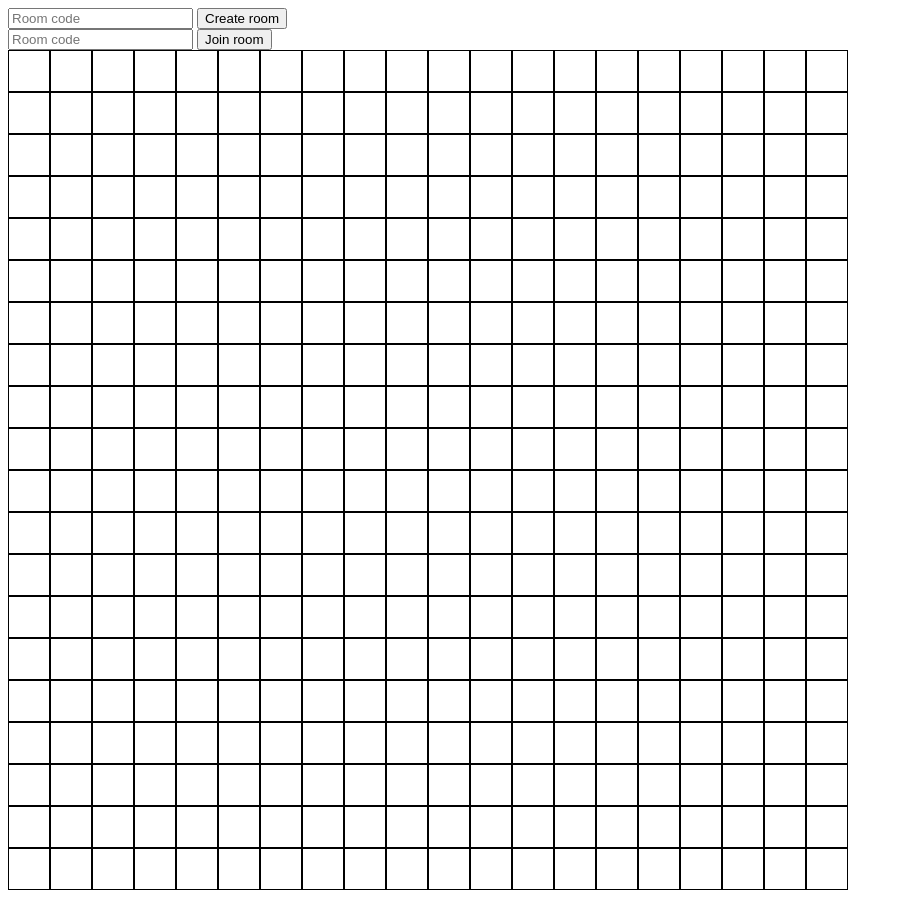
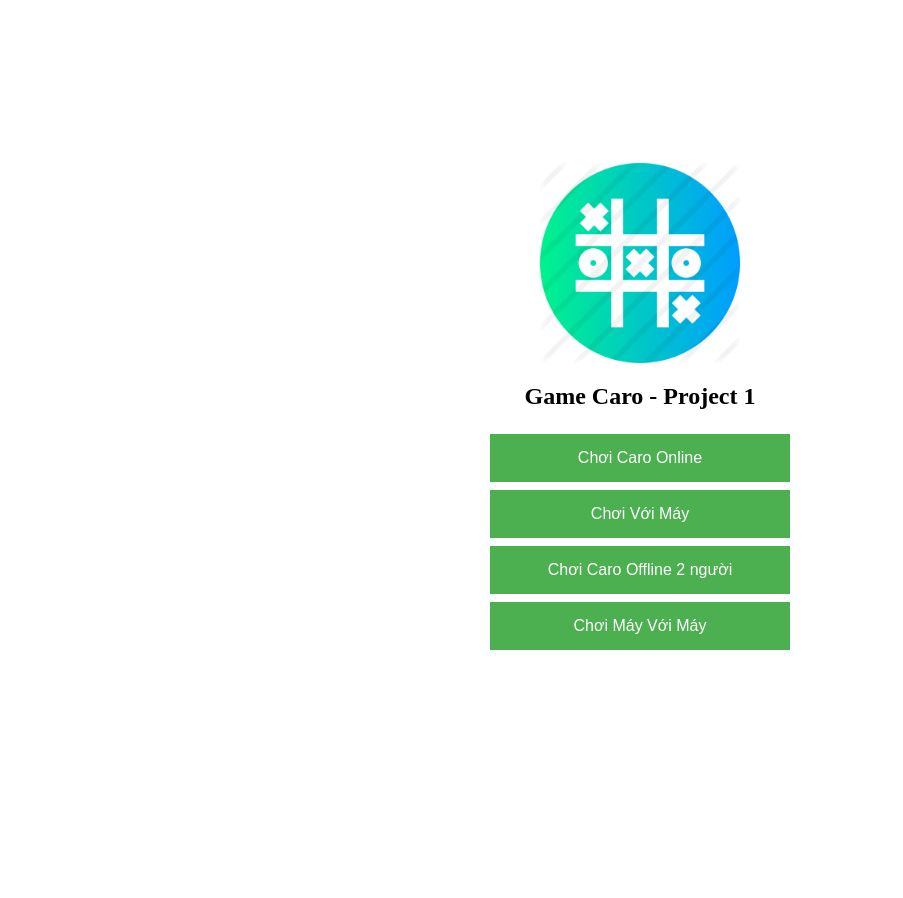
Before and after one commit to sondt1337/Caro-Game-Project, a Flask app: page / in a window 1280 px wide. Shown: the whole page, without its empty margins (0-903 px from the left). After the commit the page ends 650 px from the top, so only its background shows below. Run offline with Flask 3, Linux system fonts and the light colour scheme; some libraries are stand-ins or nearby versions.

Commit message:
Cập nhật trang chủ - các trang chơi các chế độ

```diff
--- a/app.py
+++ b/app.py
@@ -9,6 +9,26 @@ rooms = {}
 @app.route('/')
 def index():
     return render_template('index.html')
+
+# Trang chơi caro online 2 người
+@app.route('/caro-onl')
+def onl():
+    return render_template('caro-onl.html')
+
+# Trang chơi caro offline 2 người
+@app.route('/caro-off')
+def off():
+    return render_template('caro-off.html')
+
+# Trang chơi caro người - máy
+@app.route('/caro-computer')
+def computer():
+    return render_template('caro-computer.html')
+
+# Trang chơi caro máy - máy
+@app.route('/caro-2computer')
+def twocomputer():
+    return render_template('caro-2computer.html')
 
 # Tạo phòng chơi để join vào phòng
 @app.route('/create', methods=['POST'])
--- a/static/js/game.js
+++ b/static/js/caro-onl.js
@@ -2,7 +2,7 @@
 let socket = io.connect('http://' + document.domain + ':' + location.port);
 
 // Kết nối socket qua server
-// let socket = io.connect('https://botcobac.redipsspider.repl.co');
+// let socket = io.connect('https://project1caro.redipsspider.repl.co/');
 
 // Tạo mã phòng để bắt đầu chơi
 document.getElementById('create-room-form').addEventListener('submit', function(e) {
--- a/templates/index.html
+++ b/templates/index.html
@@ -17,26 +17,54 @@
           justify-content: center;
           cursor: pointer;
       }
+      .center {
+          display: flex;
+          flex-direction: column;
+          align-items: center;
+          justify-content: center;
+          height: 100vh;
+      }
+      .button {
+          background-color: #4CAF50; /* Green */
+          border: none;
+          color: white;
+          padding: 15px 32px;
+          text-align: center;
+          text-decoration: none;
+          display: inline-block;
+          font-size: 16px;
+          margin: 4px 2px;
+          transition-duration: 0.4s;
+          cursor: pointer;
+          width: 300px; /* Set a specific width for all buttons */
+      }
+      .button:hover {
+          background-color: white;
+          color: black;
+          border: 2px solid #4CAF50;
+      }
+      .logo {
+          width: 200px;
+          height: auto;
+          margin-bottom: 20px;
+      }
+      .title {
+          font-size: 24px;
+          font-weight: bold;
+          margin-bottom: 20px;
+      }
       </style>
 </head>
 <body>
-    <!--Form điền mã phòng và password-->
-    <form id="create-room-form">
-        <input type="text" id="create-room-code" placeholder="Room code">
-        <button type="submit">Create room</button>
-    </form>
-    <form id="join-room-form">
-        <input type="text" id="join-room-code" placeholder="Room code">
-        <button type="submit">Join room</button>
-    </form>
-
-    <!--Cập nhật trạng thái game-->
-    <div id="status"></div>
-
-    <div id="board">
+  <div class="center">
+      <img class="logo" src="{{ url_for('static', filename='images/logo.png') }}" alt="Logo">
+      <div class="title">Game Caro - Project 1</div>
+      <button class="button" onclick="window.location.href='/caro-onl'">Chơi Caro Online</button>
+      <button class="button" onclick="window.location.href='/caro-computer'">Chơi Với Máy</button>
+      <button class="button" onclick="window.location.href='/caro-off'">Chơi Caro Offline 2 người</button>
+      <button class="button" onclick="window.location.href='/caro-2computer'">Chơi Máy Với Máy</button>
   </div>
-    <script src="static/game.js"></script>
 </body>
-</html>
 <script src="https://cdnjs.cloudflare.com/ajax/libs/socket.io/4.0.1/socket.io.js"></script>
 <script src="{{ url_for('static', filename='js/game.js') }}"></script>
+</html>
```
Also changed, not shown: templates/caro-off.html (added, +31 -0 lines), templates/caro-onl.html (added, +42 -0 lines), static/images/logo.png (added), templates/caro-2computer.html (added), templates/caro-computer.html (added). Lines whose indentation alone changed are shown as unchanged.
